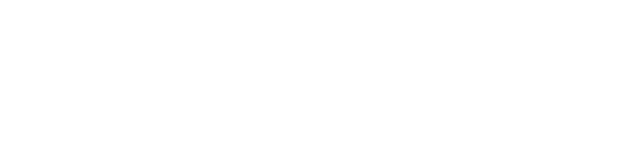
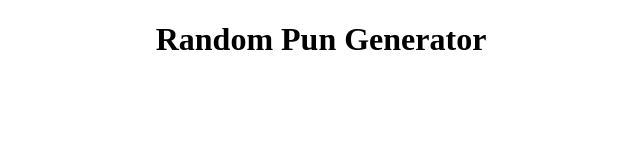
Before and after one commit to lewismunday/pun-generator, a plain HTML site: page index.html in a window 1280 px wide. Shown: the whole page, without its empty margins (319-959 px from the left). Drawn offline with Linux system fonts and the light colour scheme.

Commit message:
Updated webpage styles and title

```diff
--- a/index.html
+++ b/index.html
@@ -9,5 +9,7 @@
   </head>
   <body>
 	<script src="script.js"></script>
+    <h1>Random Pun Generator</h1>
+
   </body>
 </html>
--- a/style.css
+++ b/style.css
@@ -0,0 +1,8 @@
+body {
+    background-color: white;
+}
+
+h1 {
+    color: black;
+    text-align: center;
+}
```
